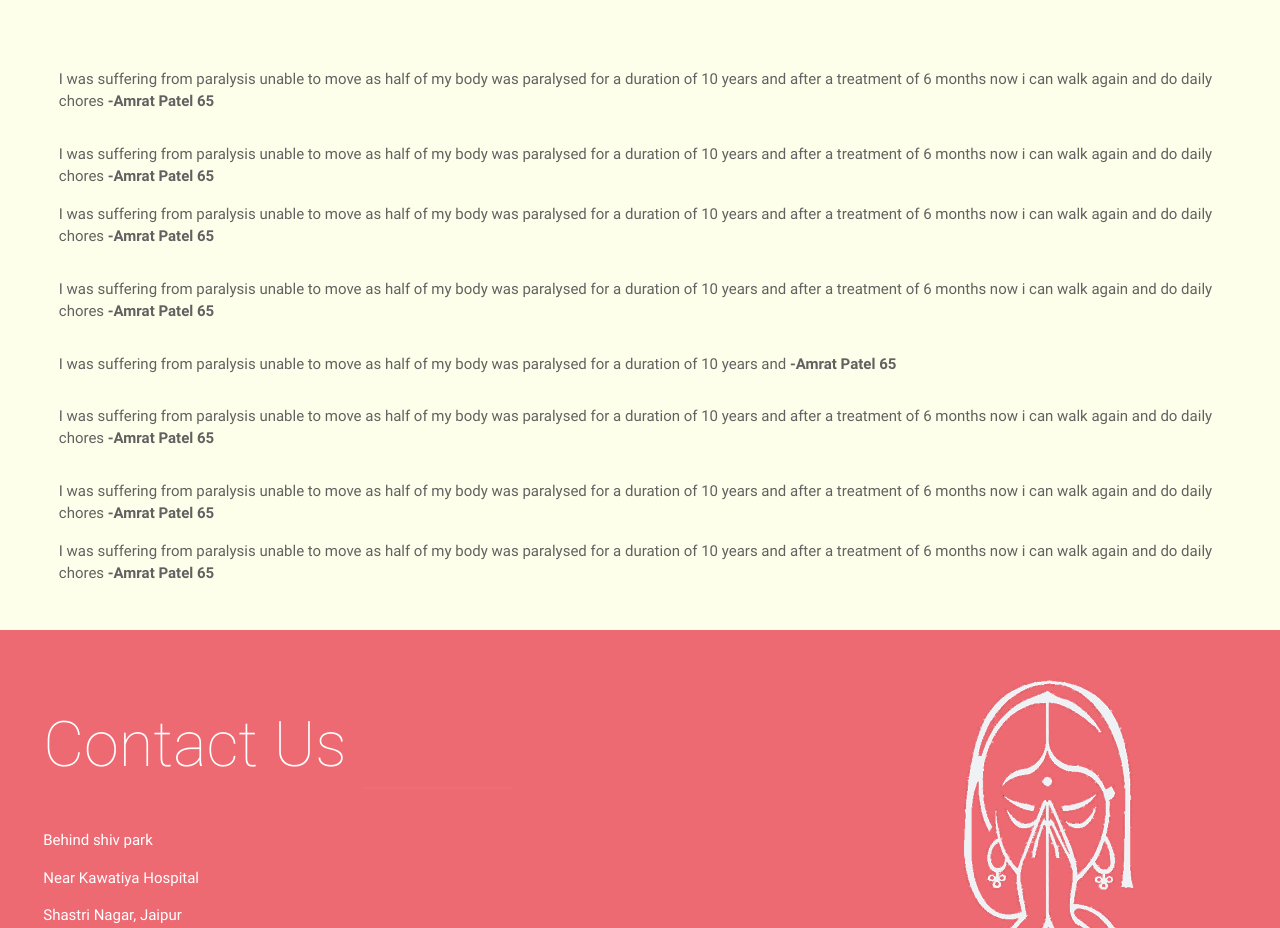
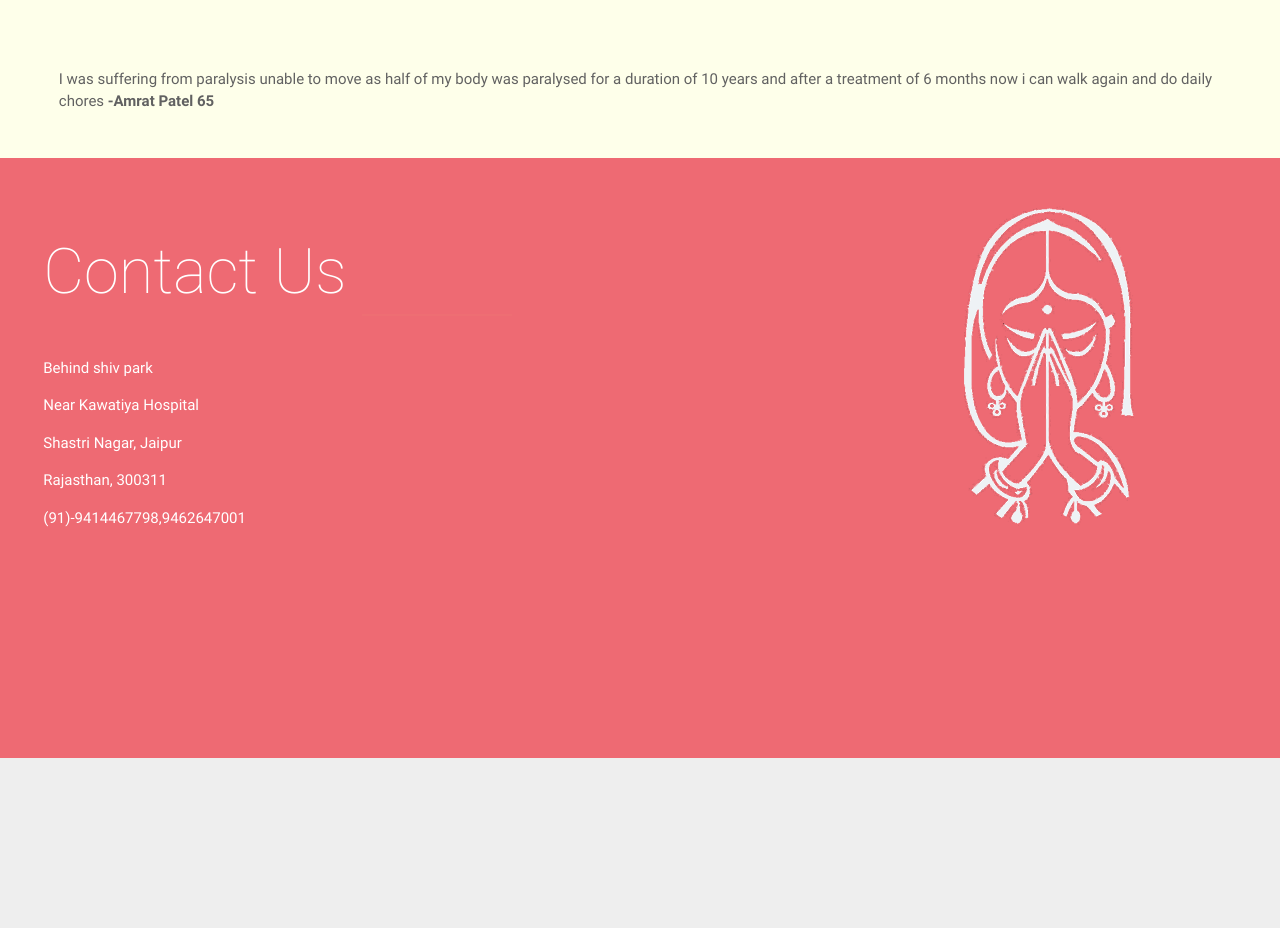
Before and after one commit to rishabh2955/jssacupressure, a plain HTML site: page index.html in a window 1280 px wide. Shown: the part 2902-3830 px from the top of the page. After the commit the page ends 3660 px from the top, so only its background shows below. Drawn offline with Linux system fonts and the light colour scheme; a web font is replaced by a local one.

Commit message:
updated testimonials

```diff
--- a/index.html
+++ b/index.html
@@ -188,23 +188,6 @@
                     <div class="item">
                         <p>I was suffering from paralysis unable to move as half of my body was paralysed for a duration of 10 years and after a treatment of 6 months now i can walk again and do daily chores <b>-Amrat Patel 65</b></p>
                     </div>
-                    <div class="item hoverable">
-                        <p>I was suffering from paralysis unable to move as half of my body was paralysed for a duration of 10 years and after a treatment of 6 months now i can walk again and do daily chores <b>-Amrat Patel 65</b></p>
-                        <p>I was suffering from paralysis unable to move as half of my body was paralysed for a duration of 10 years and after a treatment of 6 months now i can walk again and do daily chores <b>-Amrat Patel 65</b></p>
-                    </div>
-                    <div class="item hoverable">
-                        <p>I was suffering from paralysis unable to move as half of my body was paralysed for a duration of 10 years and after a treatment of 6 months now i can walk again and do daily chores <b>-Amrat Patel 65</b></p>
-                    </div>
-                    <div class="item hoverable">
-                        <p>I was suffering from paralysis unable to move as half of my body was paralysed for a duration of 10 years and <b>-Amrat Patel 65</b></p>
-                    </div>
-                    <div class="item hoverable">
-                        <p>I was suffering from paralysis unable to move as half of my body was paralysed for a duration of 10 years and after a treatment of 6 months now i can walk again and do daily chores <b>-Amrat Patel 65</b></p>
-                    </div>
-                    <div class="item hoverable">
-                        <p>I was suffering from paralysis unable to move as half of my body was paralysed for a duration of 10 years and after a treatment of 6 months now i can walk again and do daily chores <b>-Amrat Patel 65</b></p>
-                        <p>I was suffering from paralysis unable to move as half of my body was paralysed for a duration of 10 years and after a treatment of 6 months now i can walk again and do daily chores <b>-Amrat Patel 65</b></p>
-                    </div>
                 </div>
                 </div>
             </div>
```
